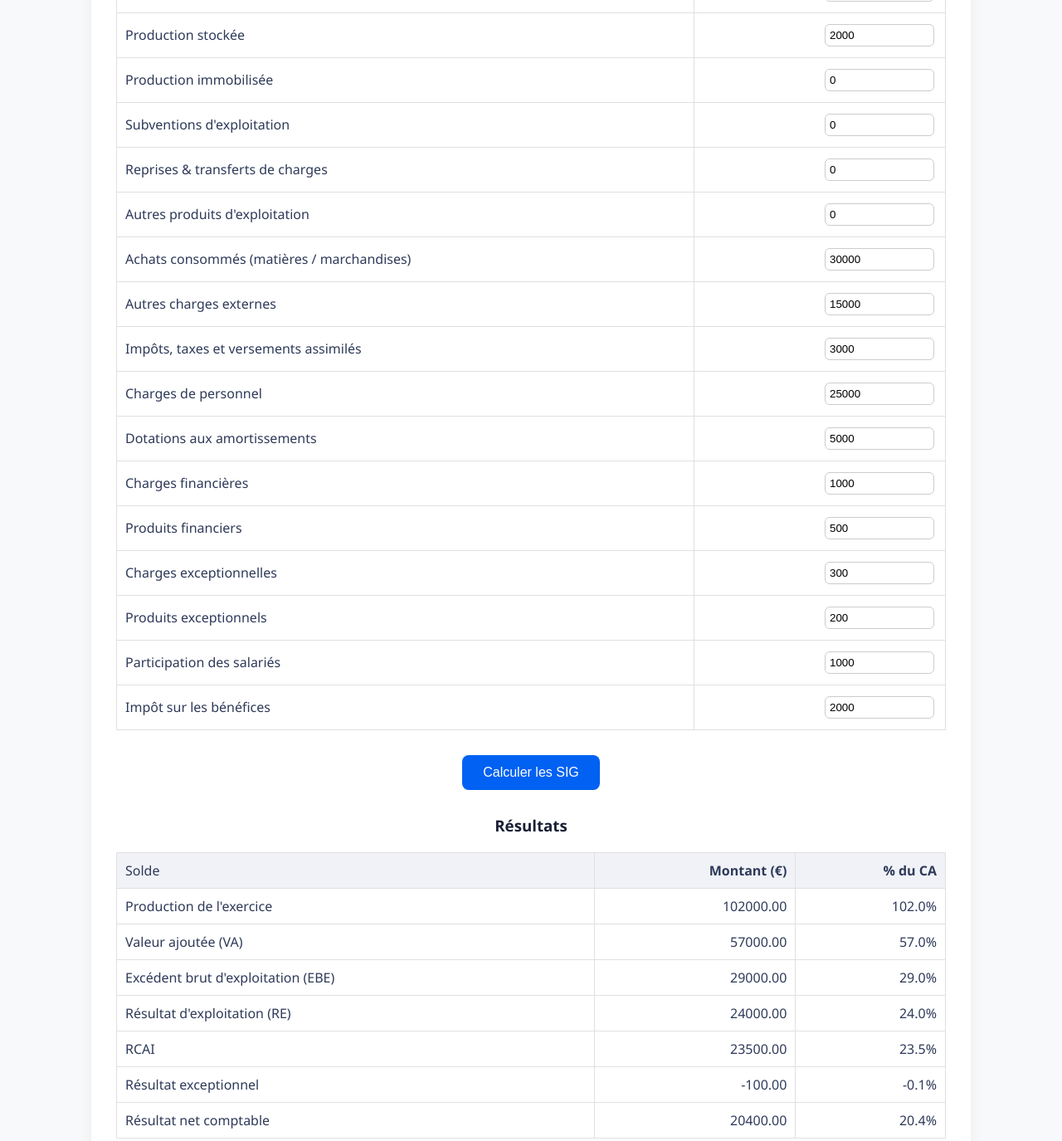
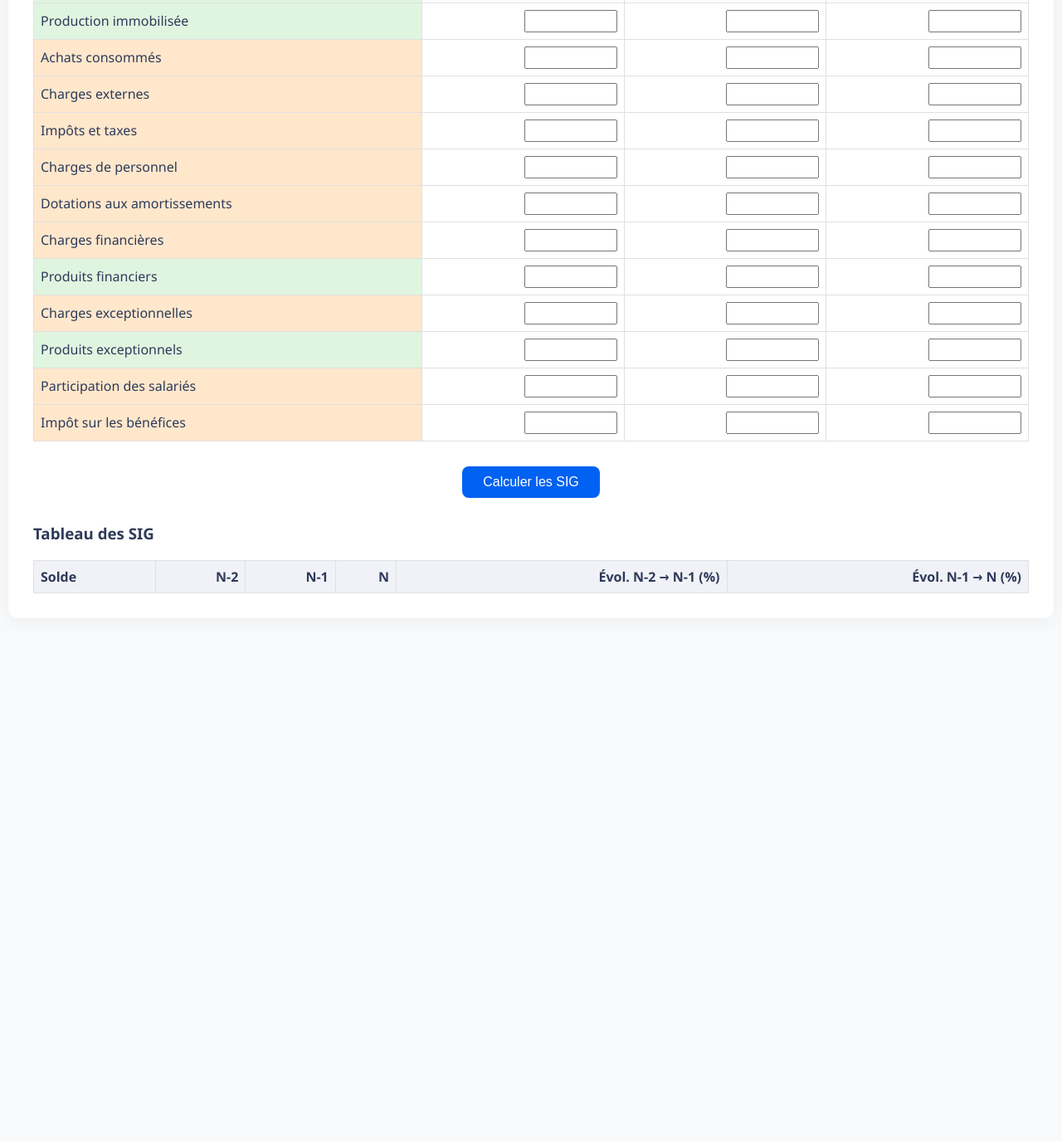
Before and after one commit to 91jarvis/simulateur-sig, a plain HTML site: page index.html in a window 1280 px wide. Shown: the part 393-1768 px from the top of the page at 83% size. After the commit the page ends 1178 px from the top, so only its background shows below. Drawn offline with nearby package versions, Linux system fonts and the light colour scheme.

Commit message:
Update index.html

```diff
--- a/index.html
+++ b/index.html
@@ -2,8 +2,7 @@
 <html lang="fr">
 <head>
   <meta charset="UTF-8">
-  <title>Simulateur SIG - Espace Gestion Premium</title>
-  <script src="https://cdn.jsdelivr.net/npm/chart.js"></script>
+  <title>Simulateur SIG - Analyse Triannuelle Complète</title>
   <style>
     body {
       font-family: 'Segoe UI', Tahoma, Geneva, Verdana, sans-serif;
@@ -12,82 +11,56 @@
       margin: 0;
       padding: 0;
     }
-
     header {
       background-color: #1a1f36;
       color: white;
       padding: 20px;
       text-align: center;
-      box-shadow: 0 2px 10px rgba(0, 0, 0, 0.1);
     }
-
     .container {
-      max-width: 1000px;
+      max-width: 1200px;
       margin: 40px auto;
       background-color: white;
       padding: 30px;
       border-radius: 12px;
       box-shadow: 0 4px 20px rgba(0, 0, 0, 0.05);
     }
-
-    h2, h3 {
-      text-align: center;
-      color: #1a1f36;
-    }
-
-    input[type='number'] {
-      width: 120px;
-      margin: 3px;
-      padding: 5px;
-      border: 1px solid #ccc;
-      border-radius: 6px;
-    }
-
     table {
       border-collapse: collapse;
       width: 100%;
       margin-top: 20px;
     }
-
     th, td {
       border: 1px solid #e0e0e0;
-      padding: 10px;
+      padding: 8px;
       text-align: right;
     }
-
     th {
       background-color: #f0f2f7;
-      font-weight: 600;
     }
-
     .label {
       text-align: left;
-      font-weight: 500;
     }
-
+    .produit {
+      background-color: #e0f5e0;
+    }
+    .charge {
+      background-color: #ffe7cc;
+    }
+    input[type='number'] {
+      width: 100px;
+      padding: 4px;
+    }
     button {
       display: block;
       margin: 30px auto;
-      padding: 12px 25px;
+      padding: 10px 25px;
       font-size: 16px;
       background-color: #0061f2;
       color: white;
       border: none;
       border-radius: 8px;
       cursor: pointer;
-      transition: background-color 0.3s ease;
-    }
-
-    button:hover {
-      background-color: #004cc1;
-    }
-
-    #commentaires {
-      margin-top: 40px;
-      padding: 20px;
-      background-color: #eef3fa;
-      border-left: 6px solid #0061f2;
-      border-radius: 8px;
     }
   </style>
 </head>
@@ -95,124 +68,97 @@
   <header>
     <h1>Simulateur des Soldes Intermédiaires de Gestion</h1>
   </header>
-
   <div class="container">
-    <h2>Saisie des données</h2>
-    <p>Indiquez les montants en euros (€) :</p>
+    <h2>Saisie triannuelle (en €)</h2>
     <table>
       <thead>
-        <tr>
-          <th class="label">Poste</th>
-          <th>Montant (€)</th>
-        </tr>
+        <tr><th class="label">Postes</th><th>N-2</th><th>N-1</th><th>N</th></tr>
       </thead>
       <tbody id="inputs">
-  <tr><td class="label">Chiffre d'affaires HT</td><td><input type="number" id="ca" value="100000"></td></tr>
-  <tr><td class="label">Production stockée</td><td><input type="number" id="prod_stock" value="2000"></td></tr>
-  <tr><td class="label">Production immobilisée</td><td><input type="number" id="prod_immob" value="0"></td></tr>
-  <tr><td class="label">Subventions d'exploitation</td><td><input type="number" id="subv" value="0"></td></tr>
-  <tr><td class="label">Reprises & transferts de charges</td><td><input type="number" id="reprises" value="0"></td></tr>
-  <tr><td class="label">Autres produits d'exploitation</td><td><input type="number" id="autres_prod" value="0"></td></tr>
-  <tr><td class="label">Achats consommés (matières / marchandises)</td><td><input type="number" id="achats" value="30000"></td></tr>
-  <tr><td class="label">Autres charges externes</td><td><input type="number" id="externes" value="15000"></td></tr>
-  <tr><td class="label">Impôts, taxes et versements assimilés</td><td><input type="number" id="impots" value="3000"></td></tr>
-  <tr><td class="label">Charges de personnel</td><td><input type="number" id="personnel" value="25000"></td></tr>
-  <tr><td class="label">Dotations aux amortissements</td><td><input type="number" id="dotations" value="5000"></td></tr>
-  <tr><td class="label">Charges financières</td><td><input type="number" id="financieres" value="1000"></td></tr>
-  <tr><td class="label">Produits financiers</td><td><input type="number" id="prod_fin" value="500"></td></tr>
-  <tr><td class="label">Charges exceptionnelles</td><td><input type="number" id="excep_charges" value="300"></td></tr>
-  <tr><td class="label">Produits exceptionnels</td><td><input type="number" id="excep_prod" value="200"></td></tr>
-  <tr><td class="label">Participation des salariés</td><td><input type="number" id="participation" value="1000"></td></tr>
-  <tr><td class="label">Impôt sur les bénéfices</td><td><input type="number" id="impot_soc" value="2000"></td></tr>
+  <tr><td class="label produit">Chiffre d'affaires HT</td><td><input id="ca2" type="number"></td><td><input id="ca1" type="number"></td><td><input id="ca" type="number"></td></tr>
+  <tr><td class="label produit">Production stockée</td><td><input id="prod_stock2" type="number"></td><td><input id="prod_stock1" type="number"></td><td><input id="prod_stock" type="number"></td></tr>
+  <tr><td class="label produit">Production immobilisée</td><td><input id="prod_immob2" type="number"></td><td><input id="prod_immob1" type="number"></td><td><input id="prod_immob" type="number"></td></tr>
+  <tr><td class="label charge">Achats consommés</td><td><input id="achats2" type="number"></td><td><input id="achats1" type="number"></td><td><input id="achats" type="number"></td></tr>
+  <tr><td class="label charge">Charges externes</td><td><input id="externes2" type="number"></td><td><input id="externes1" type="number"></td><td><input id="externes" type="number"></td></tr>
+  <tr><td class="label charge">Impôts et taxes</td><td><input id="impots2" type="number"></td><td><input id="impots1" type="number"></td><td><input id="impots" type="number"></td></tr>
+  <tr><td class="label charge">Charges de personnel</td><td><input id="personnel2" type="number"></td><td><input id="personnel1" type="number"></td><td><input id="personnel" type="number"></td></tr>
+  <tr><td class="label charge">Dotations aux amortissements</td><td><input id="dotations2" type="number"></td><td><input id="dotations1" type="number"></td><td><input id="dotations" type="number"></td></tr>
+  <tr><td class="label charge">Charges financières</td><td><input id="financieres2" type="number"></td><td><input id="financieres1" type="number"></td><td><input id="financieres" type="number"></td></tr>
+  <tr><td class="label produit">Produits financiers</td><td><input id="prod_fin2" type="number"></td><td><input id="prod_fin1" type="number"></td><td><input id="prod_fin" type="number"></td></tr>
+  <tr><td class="label charge">Charges exceptionnelles</td><td><input id="excep_charges2" type="number"></td><td><input id="excep_charges1" type="number"></td><td><input id="excep_charges" type="number"></td></tr>
+  <tr><td class="label produit">Produits exceptionnels</td><td><input id="excep_prod2" type="number"></td><td><input id="excep_prod1" type="number"></td><td><input id="excep_prod" type="number"></td></tr>
+  <tr><td class="label charge">Participation des salariés</td><td><input id="participation2" type="number"></td><td><input id="participation1" type="number"></td><td><input id="participation" type="number"></td></tr>
+  <tr><td class="label charge">Impôt sur les bénéfices</td><td><input id="impot_soc2" type="number"></td><td><input id="impot_soc1" type="number"></td><td><input id="impot_soc" type="number"></td></tr>
 </tbody>
     </table>
-
     <button onclick="calculSIG()">Calculer les SIG</button>
 
-    <h3>Résultats</h3>
+    <h3>Tableau des SIG</h3>
     <table id="resultats">
-      <thead><tr><th class="label">Solde</th><th>Montant (€)</th><th>% du CA</th></tr></thead>
+      <thead>
+        <tr><th class="label">Solde</th><th>N-2</th><th>N-1</th><th>N</th><th>Évol. N-2 → N-1 (%)</th><th>Évol. N-1 → N (%)</th></tr>
+      </thead>
       <tbody></tbody>
     </table>
-
-    <div id="commentaires"></div>
   </div>
 
   <script>
-    function val(id) {
+    function getVal(id) {
       return parseFloat(document.getElementById(id).value) || 0;
     }
 
-    function calculSIG() {
-      const ca = val("ca");
-      const prod = ca + val("prod_stock") + val("prod_immob");
-      const achats = val("achats");
-      const externes = val("externes");
-      const impots = val("impots");
-      const personnel = val("personnel");
-      const dotations = val("dotations");
-      const subv = val("subv");
-      const reprises = val("reprises");
-      const autres_prod = val("autres_prod");
-      const charges_fin = val("financieres");
-      const produits_fin = val("prod_fin");
-      const excep_prod = val("excep_prod");
-      const excep_charges = val("excep_charges");
-      const participation = val("participation");
-      const impot_soc = val("impot_soc");
+    function calculAnnee(suffixe) {
+      const ca = getVal("ca" + suffixe);
+      const prod = ca + getVal("prod_stock" + suffixe) + getVal("prod_immob" + suffixe);
+      const achats = getVal("achats" + suffixe);
+      const externes = getVal("externes" + suffixe);
+      const impots = getVal("impots" + suffixe);
+      const personnel = getVal("personnel" + suffixe);
+      const dotations = getVal("dotations" + suffixe);
+      const financieres = getVal("financieres" + suffixe);
+      const prod_fin = getVal("prod_fin" + suffixe);
+      const excep_prod = getVal("excep_prod" + suffixe);
+      const excep_charges = getVal("excep_charges" + suffixe);
+      const participation = getVal("participation" + suffixe);
+      const impot_soc = getVal("impot_soc" + suffixe);
 
       const VA = prod - achats - externes;
-      const EBE = VA + subv + reprises + autres_prod - impots - personnel;
+      const EBE = VA - impots - personnel;
       const RE = EBE - dotations;
-      const RCAI = RE + produits_fin - charges_fin;
+      const RCAI = RE + prod_fin - financieres;
       const REX = excep_prod - excep_charges;
       const RESULTAT_NET = RCAI + REX - participation - impot_soc;
 
-      const sigs = [
-        ["Production de l'exercice", prod],
-        ["Valeur ajoutée (VA)", VA],
-        ["Excédent brut d'exploitation (EBE)", EBE],
-        ["Résultat d'exploitation (RE)", RE],
-        ["RCAI", RCAI],
-        ["Résultat exceptionnel", REX],
-        ["Résultat net comptable", RESULTAT_NET]
+      return [prod, VA, EBE, RE, RCAI, REX, RESULTAT_NET];
+    }
+
+    function calculSIG() {
+      const n2 = calculAnnee("2");
+      const n1 = calculAnnee("1");
+      const n = calculAnnee("");
+
+      const libelles = [
+        "Production de l'exercice",
+        "Valeur ajoutée (VA)",
+        "Excédent brut d'exploitation (EBE)",
+        "Résultat d'exploitation (RE)",
+        "RCAI",
+        "Résultat exceptionnel",
+        "Résultat net comptable"
       ];
 
       const body = document.querySelector("#resultats tbody");
       body.innerHTML = "";
-      sigs.forEach(([label, val]) => {
+
+      for (let i = 0; i < libelles.length; i++) {
+        const evol1 = n2[i] !== 0 ? ((n1[i] - n2[i]) / n2[i]) * 100 : 0;
+        const evol2 = n1[i] !== 0 ? ((n[i] - n1[i]) / n1[i]) * 100 : 0;
+
         const row = document.createElement("tr");
-        row.innerHTML = `<td class='label'>${label}</td><td>${val.toFixed(2)}</td><td>${((val / ca) * 100).toFixed(1)}%</td>`;
+        row.innerHTML = `<td class='label'>${libelles[i]}</td><td>${n2[i].toFixed(2)}</td><td>${n1[i].toFixed(2)}</td><td>${n[i].toFixed(2)}</td><td>${evol1.toFixed(1)}%</td><td>${evol2.toFixed(1)}%</td>`;
         body.appendChild(row);
-      });
-
-      const commentaires = [];
-      if (EBE < 0) {
-        commentaires.push("\u274C L'EBE est négatif : l'activité n'est pas rentable, même avant amortissements et frais financiers.");
-      } else if (EBE / ca < 0.05) {
-        commentaires.push("\u26A0\uFE0F EBE faible : la marge opérationnelle est inférieure à 5 % du CA.");
-      } else {
-        commentaires.push("\u2705 EBE satisfaisant : l'entreprise dégage une capacité d'autofinancement convenable.");
       }
-
-      if (RE < 0) {
-        commentaires.push("\u274C Résultat d'exploitation négatif : les dotations aux amortissements pèsent trop lourd.");
-      }
-
-      if (RCAI < 0) {
-        commentaires.push("\u26A0\uFE0F RCAI négatif : l'endettement financier est trop important ou mal maîtrisé.");
-      }
-
-      if (RESULTAT_NET < 0) {
-        commentaires.push("\u274C Résultat net déficitaire : l'entreprise termine l'exercice en perte.");
-      } else {
-        commentaires.push("\u2705 Résultat net positif : l'entreprise est bénéficiaire.");
-      }
-
-      document.getElementById("commentaires").innerHTML = "<h3>Commentaires</h3><ul><li>" + commentaires.join("</li><li>") + "</li></ul>";
     }
-
-    calculSIG();
   </script>
 </body>
 </html>
```
